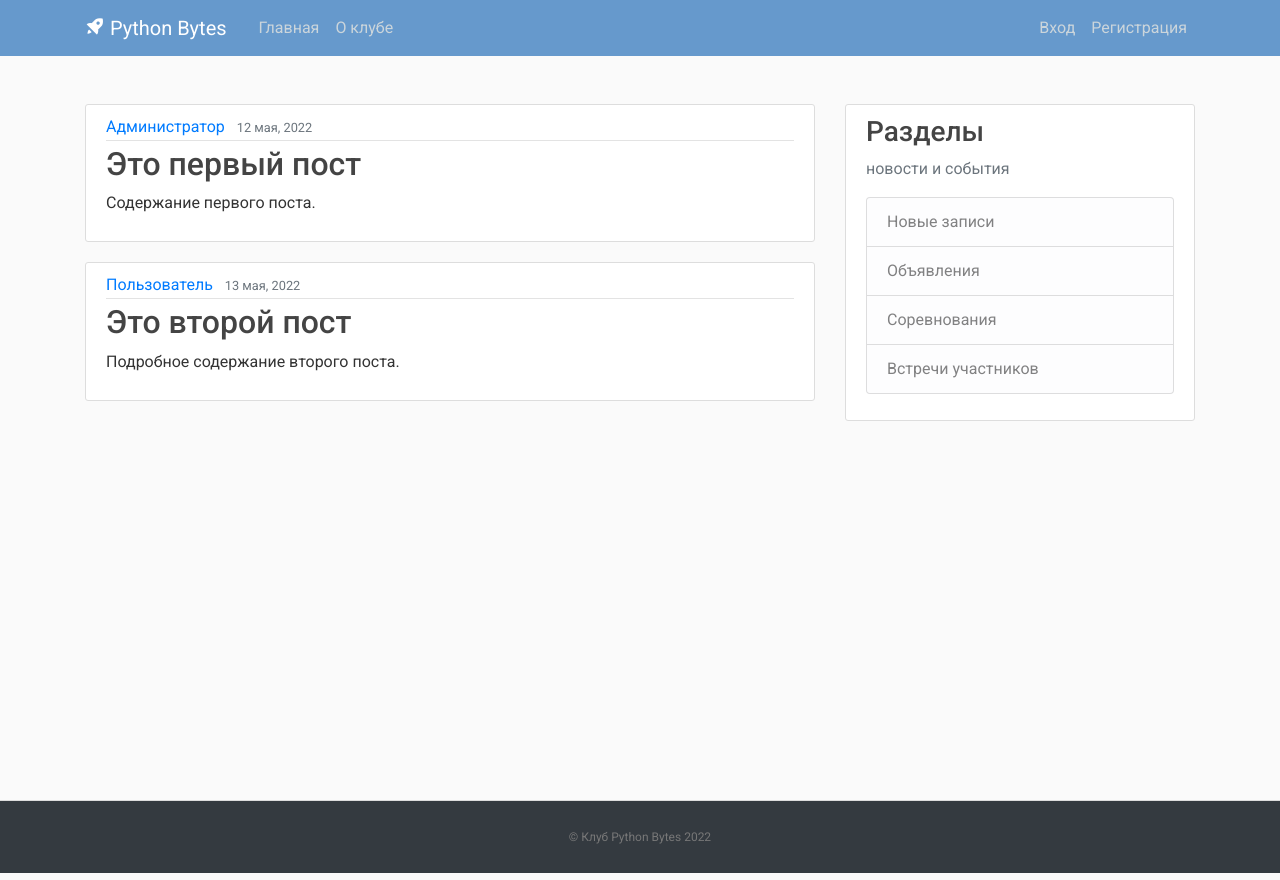
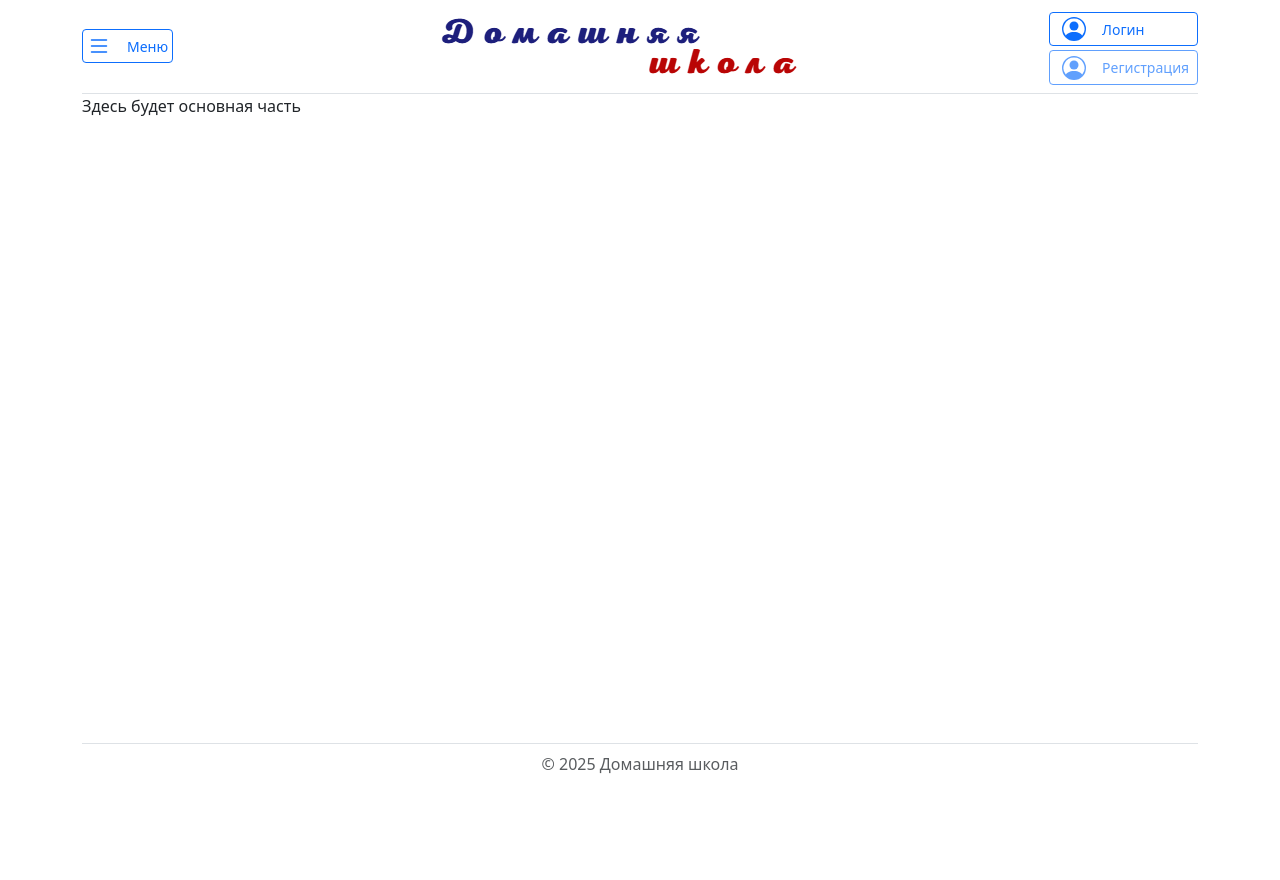
Before and after one commit to AlekseyGolikov/domashkola_django, a Django app: page / in a window 1280 px wide. After the commit the page ends 774 px from the top, so only its background shows below. Run offline with Django 5.2, Linux system fonts and the light colour scheme; some libraries are stand-ins or nearby versions.

Commit message:
before authorization

```diff
--- /dev/null
+++ b/domashkola/static/css/custom.css
@@ -0,0 +1,54 @@
+html {
+    height: 100%;
+}
+
+body{
+    display: flex;
+    flex-direction: column;
+    height: 100%;
+}
+
+.header {
+    flex: 0 1 auto;
+}
+
+.content{
+    flex: 1 1 auto;
+
+    /* border: 1px solid #000; */
+}
+
+/* FOOTER */
+.footer {
+    flex: 0 1 auto;
+
+    /* border: 1px solid #000; */
+}
+
+.menu {
+    display: flex;
+    flex-wrap: nowrap;
+    justify-content: space-between;
+    /* border: 1px solid #da032a; */
+}
+
+.menu-item {
+    display: flex;
+    align-items: center;
+}
+
+.auth-items {
+    display: flex;
+    flex-direction: column;
+}
+
+.auth-item {
+    flex: 0 1 auto;
+}
+
+/* Маленькие экраны */
+@media (max-width: 500px) {
+    .auth-items {
+        display: none;
+    }
+}
--- a/domashkola/templates/domashkola/base.html
+++ b/domashkola/templates/domashkola/base.html
@@ -1,76 +1,41 @@
 {% load static %}
-<!DOCTYPE html>
-<html>
-<head>
+<!doctype html>
+<html lang="ru">
+    <head>
+        <meta charset="utf-8">
+        <meta name="viewport" content="width=device-width, initial-scale=1">
+        <title>{{ title }}</title>
+        <link href="https://cdn.jsdelivr.net/npm/bootstrap@5.3.2/dist/css/bootstrap.min.css" rel="stylesheet" integrity="sha384-T3c6CoIi6uLrA9TneNEoa7RxnatzjcDSCmG1MXxSR1GAsXEV/Dwwykc2MPK8M2HN" crossorigin="anonymous">
+        <link rel="shortcut icon" type="image/png" href="{% static 'img/icons/favicon.svg' %}">
+        <link rel="stylesheet" type="text/css" href="{% static 'css/custom.css' %}">
+    </head>
+    <body class="container">
 
-    <!-- Обязательные мета-теги -->
-    <meta charset="utf-8">
-    <meta name="viewport" content="width=device-width, initial-scale=1, shrink-to-fit=no">
+        <header class="header border-bottom py-2">
+            <!--Основное меню-->
+                {% include 'domashkola/menu.html' %}
+            <!--Выплывающее боковое меню-->
+                {% include 'domashkola/menu_side.html' %}
 
-    <!-- Bootstrap, иконки и шрифт -->
-     <link rel="stylesheet" href="https://maxcdn.bootstrapcdn.com/bootstrap/4.0.0/css/bootstrap.min.css" integrity="sha384-Gn5384xqQ1aoWXA+058RXPxPg6fy4IWvTNh0E263XmFcJlSAwiGgFAW/dAiS6JXm" crossorigin="anonymous">
-     <link href='http://fonts.googleapis.com/css?family=Roboto:400,100,100italic,300,300italic,400italic,500,500italic,700,700italic,900italic,900' rel='stylesheet' type='text/css'>
-     <link rel="stylesheet" type="text/css" href="{% static 'css/main.css' %}">
-     <link href='https://unpkg.com/boxicons@2.1.2/css/boxicons.min.css' rel='stylesheet'>
+        </header>
 
-    {% if title %}
-        <title>Блог клуба {{ title }}</title>
-    {% else %}
-        <title>Блог клуба Python Bytes</title>
-    {% endif %}
-</head>
-<body>
-    <header class="site-header">
-      <nav class="navbar navbar-expand-md navbar-dark bg-blue fixed-top">
-        <div class="container">
-          <a class="navbar-brand mr-4" href="{% url 'home' %}"><i class='bx bxs-rocket bx-tada-hover'></i> Python Bytes</a>
-          <button class="navbar-toggler" type="button" data-toggle="collapse" data-target="#navbarToggle" aria-controls="navbarToggle" aria-expanded="false" aria-label="Toggle navigation">
-          <span class="navbar-toggler-icon"></span>
-          </button>
-          <div class="collapse navbar-collapse" id="navbarToggle">
-            <div class="navbar-nav mr-auto">
-              <a class="nav-item nav-link " href="{% url 'home' %}">Главная</a>
-              <a class="nav-item nav-link" href="{% url 'about' %}">О клубе</a>
-            </div>
-            <!-- Правая часть навигационной панели -->
-            <div class="navbar-nav">
-              <a class="nav-item nav-link" href="#">Вход</a>
-              <a class="nav-item nav-link" href="#">Регистрация</a>
-            </div>
-          </div>
+        <div class="content">
+            <!--Контент-->
+            {% block content %}
+                {% include 'domashkola/index.html' %}
+            {% endblock content %}
         </div>
-      </nav>
-    </header>
-    <main role="main" class="container">
-      <div class="row">
-        <div class="col-md-8">
-          {% block content %}{% endblock %}
-        </div>
-        <div class="col-md-4">
-          <div class="content-section">
-            <h3>Разделы</h3>
-            <p class='text-muted'>новости и события
-              <ul class="list-group">
-                <li class="list-group-item list-group-item-light">Новые записи</li>
-                <li class="list-group-item list-group-item-light">Объявления</li>
-                <li class="list-group-item list-group-item-light">Соревнования</li>
-                <li class="list-group-item list-group-item-light">Встречи участников</li>
-              </ul>
-            </p>
-          </div>
-        </div>
-      </div>
 
-    </main>
-    <!-- Футер закреплен внизу, независимо от количества постов на странице -->
-    <footer class="text-center bg-dark">
-      <p><a href="{% url 'home' %}">© Клуб Python Bytes 2022</a></p>
-    </footer>
 
-    <!-- Дополнительные скрипты JavaScript -->
-    <!-- Сначала jQuery, затем Popper.js, последним Bootstrap JS -->
-    <script src="https://code.jquery.com/jquery-3.2.1.slim.min.js" integrity="sha384-KJ3o2DKtIkvYIK3UENzmM7KCkRr/rE9/Qpg6aAZGJwFDMVNA/GpGFF93hXpG5KkN" crossorigin="anonymous"></script>
-    <script src="https://cdnjs.cloudflare.com/ajax/libs/popper.js/1.12.9/umd/popper.min.js" integrity="sha384-ApNbgh9B+Y1QKtv3Rn7W3mgPxhU9K/ScQsAP7hUibX39j7fakFPskvXusvfa0b4Q" crossorigin="anonymous"></script>
-    <script src="https://maxcdn.bootstrapcdn.com/bootstrap/4.0.0/js/bootstrap.min.js" integrity="sha384-JZR6Spejh4U02d8jOt6vLEHfe/JQGiRRSQQxSfFWpi1MquVdAyjUar5+76PVCmYl" crossorigin="anonymous"></script>
-</body>
+        <!-- Здесь подразумевается место для содержимого -->
+        <footer class="footer">
+            <p class="text-center text-body-secondary border-top py-2">&copy; 2025 Домашняя школа</p>
+        </footer>
+
+
+        <script src="https://cdn.jsdelivr.net/npm/bootstrap@5.3.2/dist/js/bootstrap.bundle.min.js" integrity="sha384-C6RzsynM9kWDrMNeT87bh95OGNyZPhcTNXj1NW7RuBCsyN/o0jlpcV8Qyq46cDfL" crossorigin="anonymous"></script>
+        <script type="text/javascript">
+
+        </script>
+    </body>
 </html>
--- /dev/null
+++ b/domashkola/templates/domashkola/index.html
@@ -0,0 +1,5 @@
+{% extends 'domashkola/base.html' %}
+
+{% block content %}
+    Здесь будет основная часть
+{% endblock content %}
--- /dev/null
+++ b/domashkola/templates/domashkola/menu.html
@@ -0,0 +1,90 @@
+{% load static %}
+        <div class="menu">
+
+            <div class="menu-item">
+                <a class="btn btn-outline-primary btn-sm w-10 w-sm-100 col-sm-12 p-1" href="#" data-bs-toggle="offcanvas" data-bs-target="#offcanvasMenu" aria-controls="offcanvasMenu" role="button">
+                        <div class="d-flex align-items-center justify-content-start  ">
+                            <div class="  ">
+
+                                <svg xmlns="http://www.w3.org/2000/svg" width="1.5rem" height="1.5rem" fill="currentColor" class="bi bi-list " viewBox="0 0 16 16">
+                                    <path fill-rule="evenodd" d="M2.5 12a.5.5 0 0 1 .5-.5h10a.5.5 0 0 1 0 1H3a.5.5 0 0 1-.5-.5zm0-4a.5.5 0 0 1 .5-.5h10a.5.5 0 0 1 0 1H3a.5.5 0 0 1-.5-.5zm0-4a.5.5 0 0 1 .5-.5h10a.5.5 0 0 1 0 1H3a.5.5 0 0 1-.5-.5z"/>
+                                </svg>
+
+                            </div>
+                            <div class="d-none d-sm-block ms-3 " >
+
+                                    Меню
+
+                            </div>
+                        </div>
+
+
+                    </a>
+            </div>
+
+
+            <div class="menu-item ms-3 ">
+                <a class="#" href="#">
+                        <div class="d-flex flex-column ">
+
+                            <img class="img-fluid w-100"  src="{% static 'img/logo/home.png' %}" >
+                            <img class="img-fluid w-100"  src="{% static 'img/logo/school.png' %}" >
+
+                        </div>
+                    </a>
+            </div>
+
+            <!-- <div>
+                <div class="auth-items">
+                    <a class="btn btn-primary auth-item" href="#">Login</a>
+                    <a class="btn btn-primary auth-item" href="#" style="margin-top: 0.5rem;">Register</a>
+                </div>
+            </div> -->
+            <div>
+                <div class="auth-items">
+
+                    <a class="btn btn-outline-primary btn-sm col-sm-12 p-1 my-1 " href="#" role="button">
+                        <div class="d-flex align-items-center justify-content-start  ">
+
+                            <div class="ms-2  ">
+                                <svg class=" bi bi-person-circle" xmlns="http://www.w3.org/2000/svg" width="1.5rem" height="1.5rem" fill="currentColor"  viewBox="0 0 16 16">
+                                    <path d="M11 6a3 3 0 1 1-6 0 3 3 0 0 1 6 0z"/>
+                                    <path fill-rule="evenodd" d="M0 8a8 8 0 1 1 16 0A8 8 0 0 1 0 8zm8-7a7 7 0 0 0-5.468 11.37C3.242 11.226 4.805 10 8 10s4.757 1.225 5.468 2.37A7 7 0 0 0 8 1z"/>
+                                </svg>
+                            </div>
+                            <div class="ms-3  ">
+
+                                    Логин
+
+
+                            </div>
+
+                        </div>
+
+
+                    </a>
+
+                    <a class="btn btn-outline-primary btn-sm disabled col-sm-12 p-1 me-1 " href="#" role="button">
+                        <div class="d-flex align-items-center justify-content-start  ">
+                            <div class="ms-2  ">
+
+                                <svg class=" bi bi-person-circle " xmlns="http://www.w3.org/2000/svg" width="1.5rem" height="1.5rem" fill="currentColor"  viewBox="0 0 16 16">
+                                    <path d="M11 6a3 3 0 1 1-6 0 3 3 0 0 1 6 0z"/>
+                                    <path fill-rule="evenodd" d="M0 8a8 8 0 1 1 16 0A8 8 0 0 1 0 8zm8-7a7 7 0 0 0-5.468 11.37C3.242 11.226 4.805 10 8 10s4.757 1.225 5.468 2.37A7 7 0 0 0 8 1z"/>
+                                </svg>
+
+                            </div>
+                            <div class="ms-3 " >
+
+                                    Регистрация
+
+                            </div>
+                        </div>
+
+                    </a>
+
+
+                </div>
+            </div>
+
+        </div>
--- /dev/null
+++ b/domashkola/templates/domashkola/menu_side.html
@@ -0,0 +1,155 @@
+<div class="offcanvas offcanvas-start" tabindex="-1" id="offcanvasMenu" aria-labelledby="offcanvasMenuLabel">
+    <div class="offcanvas-header">
+      <h5 class="offcanvas-title" id="offcanvasMenuLabel">Меню</h5>
+      <button type="button" class="btn-close" data-bs-dismiss="offcanvas" aria-label="Закрыть"></button>
+    </div>
+    <div class="offcanvas-body">
+      <ul class="nav flex-column">
+
+
+
+        <li class="nav-item d-sm-none">
+            {% if current_user.is_authenticated %}
+                <a class="nav-link active" aria-current="page" href="#">
+                    <div class="d-flex align-items-center">
+                        <svg class=" bi bi-person-circle me-2" xmlns="http://www.w3.org/2000/svg" width="1rem" height="1rem" fill="currentColor"  viewBox="0 0 16 16">
+                            <path d="M11 6a3 3 0 1 1-6 0 3 3 0 0 1 6 0z"/>
+                            <path fill-rule="evenodd" d="M0 8a8 8 0 1 1 16 0A8 8 0 0 1 0 8zm8-7a7 7 0 0 0-5.468 11.37C3.242 11.226 4.805 10 8 10s4.757 1.225 5.468 2.37A7 7 0 0 0 8 1z"/>
+                        </svg>
+                        {{ current_user.username }}
+                    </div>
+                </a>
+            {% else %}
+                <a class="nav-link active" aria-current="page" href="#">
+                    <div class="d-flex align-items-center">
+                        <svg class=" bi bi-person-circle me-2" xmlns="http://www.w3.org/2000/svg" width="1rem" height="1rem" fill="currentColor"  viewBox="0 0 16 16">
+                            <path d="M11 6a3 3 0 1 1-6 0 3 3 0 0 1 6 0z"/>
+                            <path fill-rule="evenodd" d="M0 8a8 8 0 1 1 16 0A8 8 0 0 1 0 8zm8-7a7 7 0 0 0-5.468 11.37C3.242 11.226 4.805 10 8 10s4.757 1.225 5.468 2.37A7 7 0 0 0 8 1z"/>
+                        </svg>
+                        Логин
+                    </div>
+                </a>
+            {% endif %}
+        </li>
+        <li class="nav-item">
+
+
+            {% if current_user.username == 'admin' %}
+                <!-- ссылка на вход в админку -->
+                {% if title != "Административная панель" %}
+                    <a class="nav-link active" aria-current="page" href="#">
+                        <div class="d-flex align-items-center">
+                            <svg xmlns="http://www.w3.org/2000/svg" class="bi bi-gear me-2" width="1em" height="1em" fill="currentColor" class="bi bi-gear me-2" viewBox="0 0 16 16">
+                                <path d="M8 4.754a3.246 3.246 0 1 0 0 6.492 3.246 3.246 0 0 0 0-6.492zM5.754 8a2.246 2.246 0 1 1 4.492 0 2.246 2.246 0 0 1-4.492 0z"/>
+                                <path d="M9.796 1.343c-.527-1.79-3.065-1.79-3.592 0l-.094.319a.873.873 0 0 1-1.255.52l-.292-.16c-1.64-.892-3.433.902-2.54 2.541l.159.292a.873.873 0 0 1-.52 1.255l-.319.094c-1.79.527-1.79 3.065 0 3.592l.319.094a.873.873 0 0 1 .52 1.255l-.16.292c-.892 1.64.901 3.434 2.541 2.54l.292-.159a.873.873 0 0 1 1.255.52l.094.319c.527 1.79 3.065 1.79 3.592 0l.094-.319a.873.873 0 0 1 1.255-.52l.292.16c1.64.893 3.434-.902 2.54-2.541l-.159-.292a.873.873 0 0 1 .52-1.255l.319-.094c1.79-.527 1.79-3.065 0-3.592l-.319-.094a.873.873 0 0 1-.52-1.255l.16-.292c.893-1.64-.902-3.433-2.541-2.54l-.292.159a.873.873 0 0 1-1.255-.52l-.094-.319zm-2.633.283c.246-.835 1.428-.835 1.674 0l.094.319a1.873 1.873 0 0 0 2.693 1.115l.291-.16c.764-.415 1.6.42 1.184 1.185l-.159.292a1.873 1.873 0 0 0 1.116 2.692l.318.094c.835.246.835 1.428 0 1.674l-.319.094a1.873 1.873 0 0 0-1.115 2.693l.16.291c.415.764-.42 1.6-1.185 1.184l-.291-.159a1.873 1.873 0 0 0-2.693 1.116l-.094.318c-.246.835-1.428.835-1.674 0l-.094-.319a1.873 1.873 0 0 0-2.692-1.115l-.292.16c-.764.415-1.6-.42-1.184-1.185l.159-.291A1.873 1.873 0 0 0 1.945 8.93l-.319-.094c-.835-.246-.835-1.428 0-1.674l.319-.094A1.873 1.873 0 0 0 3.06 4.377l-.16-.292c-.415-.764.42-1.6 1.185-1.184l.292.159a1.873 1.873 0 0 0 2.692-1.115l.094-.319z"/>
+                            </svg>
+                            Панель администратора
+                        </div>
+                    </a>
+                {% else %}
+                    <a class="nav-link active " aria-current="page" href="#">
+                        <div class="d-flex align-items-center">
+
+                            <svg xmlns="http://www.w3.org/2000/svg" width="1em" height="1em" fill="currentColor" class="bi bi-house me-2" viewBox="0 0 16 16">
+                                <path fill-rule="evenodd" d="M2 13.5V7h1v6.5a.5.5 0 0 0 .5.5h9a.5.5 0 0 0 .5-.5V7h1v6.5a1.5 1.5 0 0 1-1.5 1.5h-9A1.5 1.5 0 0 1 2 13.5zm11-11V6l-2-2V2.5a.5.5 0 0 1 .5-.5h1a.5.5 0 0 1 .5.5z"/>
+                                <path fill-rule="evenodd" d="M7.293 1.5a1 1 0 0 1 1.414 0l6.647 6.646a.5.5 0 0 1-.708.708L8 2.207 1.354 8.854a.5.5 0 1 1-.708-.708L7.293 1.5z"/>
+                            </svg>
+                            Обратно на сайт
+
+                        </div>
+
+                    </a>
+                {% endif %}
+            </li>
+            {% endif%}
+
+            {% if title != "Административная панель" %}
+                <li class="nav-item">
+                    <a class="nav-link active" aria-current="page" href="#">
+                        <div class="d-flex align-items-center">
+                            <svg xmlns="http://www.w3.org/2000/svg" width="1em" height="1em" fill="currentColor" class="bi bi-house me-2" viewBox="0 0 16 16">
+                                <path fill-rule="evenodd" d="M2 13.5V7h1v6.5a.5.5 0 0 0 .5.5h9a.5.5 0 0 0 .5-.5V7h1v6.5a1.5 1.5 0 0 1-1.5 1.5h-9A1.5 1.5 0 0 1 2 13.5zm11-11V6l-2-2V2.5a.5.5 0 0 1 .5-.5h1a.5.5 0 0 1 .5.5z"/>
+                                <path fill-rule="evenodd" d="M7.293 1.5a1 1 0 0 1 1.414 0l6.647 6.646a.5.5 0 0 1-.708.708L8 2.207 1.354 8.854a.5.5 0 1 1-.708-.708L7.293 1.5z"/>
+                            </svg>
+                            Главная
+                        </div>
+                    </a>
+                </li>
+            {% endif %}
+
+            <li class="nav-link">
+                <form class="d-flex" role="search">
+                    <input class="form-control me-2" type="search" placeholder="Search" aria-label="Search">
+                    <button class="btn btn-outline-success" type="submit">Искать</button>
+                </form>
+            </li>
+
+            {% if title != "Административная панель" %}
+                {% for category in categories %}
+                    {% if category.id != 1 %}
+                        <li class="nav-item">
+                            <div class="d-flex align-items-center">
+                                <a class="nav-link" href="#">
+                                    <svg xmlns="http://www.w3.org/2000/svg" width="1em" height="1em" fill="currentColor" class="bi bi-book me-2" viewBox="0 0 16 16">
+                                        <path d="M1 2.828c.885-.37 2.154-.769 3.388-.893 1.33-.134 2.458.063 3.112.752v9.746c-.935-.53-2.12-.603-3.213-.493-1.18.12-2.37.461-3.287.811V2.828zm7.5-.141c.654-.689 1.782-.886 3.112-.752 1.234.124 2.503.523 3.388.893v9.923c-.918-.35-2.107-.692-3.287-.81-1.094-.111-2.278-.039-3.213.492V2.687zM8 1.783C7.015.936 5.587.81 4.287.94c-1.514.153-3.042.672-3.994 1.105A.5.5 0 0 0 0 2.5v11a.5.5 0 0 0 .707.455c.882-.4 2.303-.881 3.68-1.02 1.409-.142 2.59.087 3.223.877a.5.5 0 0 0 .78 0c.633-.79 1.814-1.019 3.222-.877 1.378.139 2.8.62 3.681 1.02A.5.5 0 0 0 16 13.5v-11a.5.5 0 0 0-.293-.455c-.952-.433-2.48-.952-3.994-1.105C10.413.809 8.985.936 8 1.783z"/>
+                                    </svg>
+
+                                    {{ category.category_name }}
+
+                                </a>
+                            </div>
+                        </li>
+                    {% endif %}
+                {% endfor %}
+
+            {% else %}
+                <li class="nav-item">
+                    <div class="d-flex align-items-center">
+                        <a class="nav-link" href="#">
+                            <svg xmlns="http://www.w3.org/2000/svg" width="1em" height="1em" fill="currentColor" class="bi bi-pencil-square me-2" viewBox="0 0 16 16">
+                                <path d="M15.502 1.94a.5.5 0 0 1 0 .706L14.459 3.69l-2-2L13.502.646a.5.5 0 0 1 .707 0l1.293 1.293zm-1.75 2.456-2-2L4.939 9.21a.5.5 0 0 0-.121.196l-.805 2.414a.25.25 0 0 0 .316.316l2.414-.805a.5.5 0 0 0 .196-.12l6.813-6.814z"/>
+                                <path fill-rule="evenodd" d="M1 13.5A1.5 1.5 0 0 0 2.5 15h11a1.5 1.5 0 0 0 1.5-1.5v-6a.5.5 0 0 0-1 0v6a.5.5 0 0 1-.5.5h-11a.5.5 0 0 1-.5-.5v-11a.5.5 0 0 1 .5-.5H9a.5.5 0 0 0 0-1H2.5A1.5 1.5 0 0 0 1 2.5v11z"/>
+                            </svg>
+                            Редактирование карточек
+                        </a>
+                    </div>
+                </li>
+                <li class="nav-item">
+                    <div class="d-flex align-items-center">
+                        <a class="nav-link" href=" # ">
+                            <svg xmlns="http://www.w3.org/2000/svg" width="1em" height="1em" fill="currentColor" class="bi bi-pencil-square me-2" viewBox="0 0 16 16">
+                                <path d="M15.502 1.94a.5.5 0 0 1 0 .706L14.459 3.69l-2-2L13.502.646a.5.5 0 0 1 .707 0l1.293 1.293zm-1.75 2.456-2-2L4.939 9.21a.5.5 0 0 0-.121.196l-.805 2.414a.25.25 0 0 0 .316.316l2.414-.805a.5.5 0 0 0 .196-.12l6.813-6.814z"/>
+                                <path fill-rule="evenodd" d="M1 13.5A1.5 1.5 0 0 0 2.5 15h11a1.5 1.5 0 0 0 1.5-1.5v-6a.5.5 0 0 0-1 0v6a.5.5 0 0 1-.5.5h-11a.5.5 0 0 1-.5-.5v-11a.5.5 0 0 1 .5-.5H9a.5.5 0 0 0 0-1H2.5A1.5 1.5 0 0 0 1 2.5v11z"/>
+                            </svg>
+                            Создание новой карточки
+                        </a>
+                    </div>
+                </li>
+
+                <!-- <li class="nav-item">
+                    <div class="d-flex align-items-center">
+                        <a class="nav-link" href="#">
+                            <svg xmlns="http://www.w3.org/2000/svg" width="1em" height="1em" fill="currentColor" class="bi bi-pencil-square me-2" viewBox="0 0 16 16">
+                                <path d="M15.502 1.94a.5.5 0 0 1 0 .706L14.459 3.69l-2-2L13.502.646a.5.5 0 0 1 .707 0l1.293 1.293zm-1.75 2.456-2-2L4.939 9.21a.5.5 0 0 0-.121.196l-.805 2.414a.25.25 0 0 0 .316.316l2.414-.805a.5.5 0 0 0 .196-.12l6.813-6.814z"/>
+                                <path fill-rule="evenodd" d="M1 13.5A1.5 1.5 0 0 0 2.5 15h11a1.5 1.5 0 0 0 1.5-1.5v-6a.5.5 0 0 0-1 0v6a.5.5 0 0 1-.5.5h-11a.5.5 0 0 1-.5-.5v-11a.5.5 0 0 1 .5-.5H9a.5.5 0 0 0 0-1H2.5A1.5 1.5 0 0 0 1 2.5v11z"/>
+                            </svg>
+                            Редактирование категорий
+                        </a>
+                    </div>
+                </li>
+                <li class="nav-item">
+                    <div class="d-flex align-items-center">
+                        <a class="nav-link" href="#">
+                            <svg xmlns="http://www.w3.org/2000/svg" width="1em" height="1em" fill="currentColor" class="bi bi-pencil-square me-2" viewBox="0 0 16 16">
+                                <path d="M15.502 1.94a.5.5 0 0 1 0 .706L14.459 3.69l-2-2L13.502.646a.5.5 0 0 1 .707 0l1.293 1.293zm-1.75 2.456-2-2L4.939 9.21a.5.5 0 0 0-.121.196l-.805 2.414a.25.25 0 0 0 .316.316l2.414-.805a.5.5 0 0 0 .196-.12l6.813-6.814z"/>
+                                <path fill-rule="evenodd" d="M1 13.5A1.5 1.5 0 0 0 2.5 15h11a1.5 1.5 0 0 0 1.5-1.5v-6a.5.5 0 0 0-1 0v6a.5.5 0 0 1-.5.5h-11a.5.5 0 0 1-.5-.5v-11a.5.5 0 0 1 .5-.5H9a.5.5 0 0 0 0-1H2.5A1.5 1.5 0 0 0 1 2.5v11z"/>
+                            </svg>
+                            Редактирование перечня ключевых слов
+                        </a>
+                    </div>
+                </li> -->
+            {% endif %}
+
+        </ul>
+    </div>
+  </div>
--- a/domashkola/urls.py
+++ b/domashkola/urls.py
@@ -1,6 +1,6 @@
 from django.urls import path
 from . import views
 urlpatterns = [
-	path('', views.home, name='home'),
-	path('about/', views.about, name='about'),
+	path('', views.index, name='index'),
+	# path('about/', views.about, name='about'),
 ]
--- a/domashkola/views.py
+++ b/domashkola/views.py
@@ -2,26 +2,6 @@ from django.shortcuts import render
 from django.http import HttpResponse
 
 
-posts = [
-	{
-    	'author': 'Администратор',
-    	'title': 'Это первый пост',
-    	'content': 'Содержание первого поста.',
-    	'date_posted': '12 мая, 2022'
-	},
-	{
-    	'author': 'Пользователь',
-    	'title': 'Это второй пост',
-    	'content': 'Подробное содержание второго поста.',
-    	'date_posted': '13 мая, 2022'
-	}
-]
-
-def home(request):
-	context = {
-    	'posts': posts
-	}
-	return render(request, 'domashkola/home.html', context)
-
-def about(request):
-	return render(request, 'domashkola/about.html', {'title': 'О клубе Python Bytes'})
+def index(request):
+	context = {'title': 'Домашняя школа'}
+	return render(request, 'domashkola/index.html', context)
```
Also changed, not shown: domashkola/static/img/icons/favicon.ico (added), domashkola/static/img/icons/favicon.svg (added), domashkola/static/img/logo/home.png (added), domashkola/static/img/logo/school.png (added).
